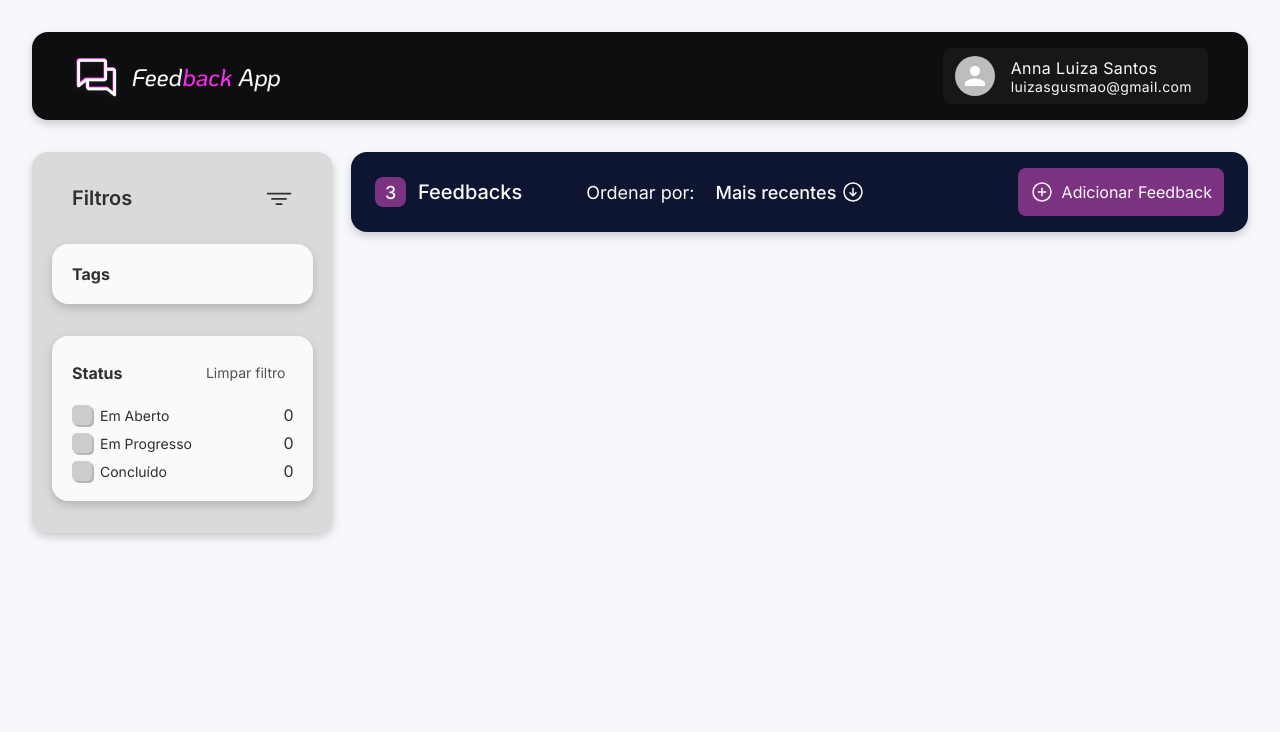
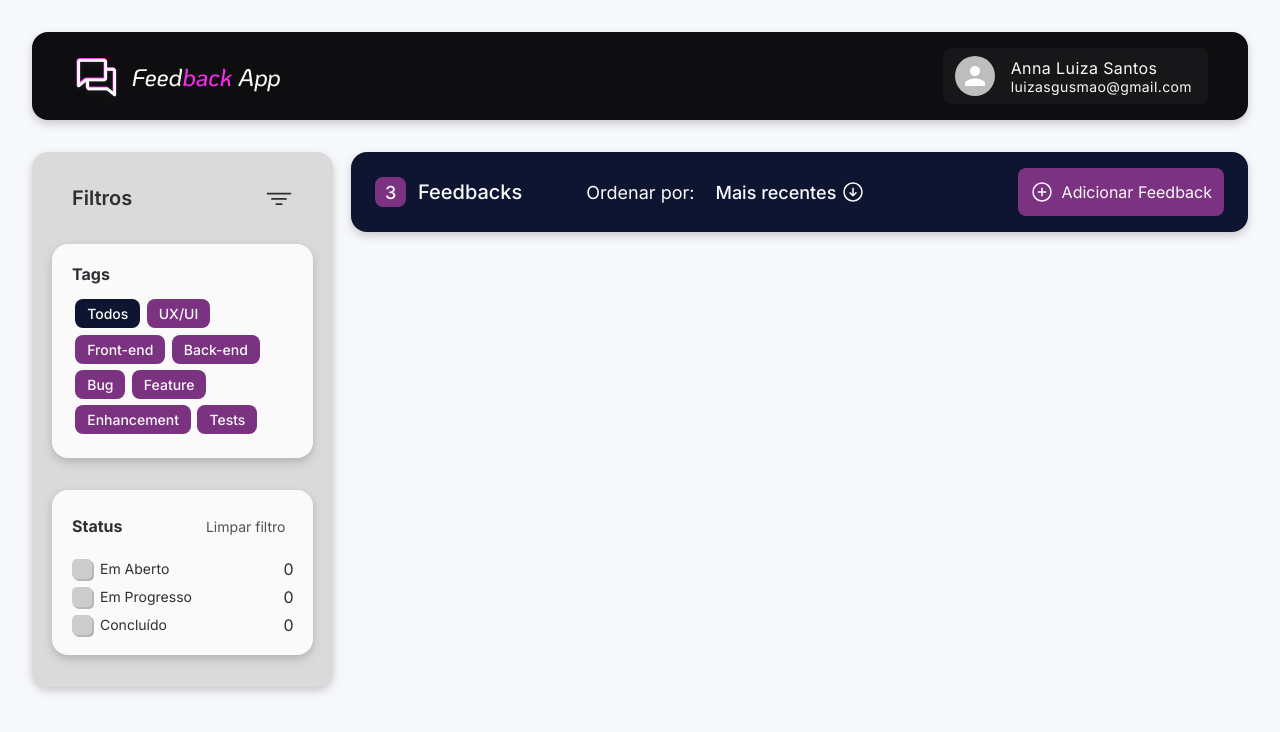
Before and after one commit to Anna-Luiza-Gusmao/feedback-app, a React (Vite) app: page / in a window 1280 px wide. Both pictures are taken after a click on the button "Entre com o Google". Shown: the top 732 px of the page. Built offline with nearby package versions, Linux system fonts and the light colour scheme.

Commit message:
add: functional tags

```diff
--- a/src/pages/Home/index.tsx
+++ b/src/pages/Home/index.tsx
@@ -3,14 +3,21 @@ import {
     BoxFromNavbar,
     CheckboxContent,
     Content,
-    HeaderBoxFromNavbar,
     HeaderFromNavbar,
+    HeaderStatusFromNavbar,
+    HeaderTagsFromNavbar,
     HomeContainer,
-    NavBar
+    NavBar,
+    Tag
 } from "./styles"
 import { Header } from "./components/Header"
 import { CheckboxStatus } from "./components/Checkbox"
 import { useState } from "react"
+import TagsList from "./tagsList.json"
+
+interface CheckedTags {
+    [key: string]: boolean
+}
 
 export function HomePage() {
     const [isCheckedStatus, setIsCheckedStatus] = useState({
@@ -18,12 +25,43 @@ export function HomePage() {
         inProgress: false,
         concluded: false
     })
+    const [isCheckedTags, setIsCheckedTags] = useState<CheckedTags>(TagsList.tags)
 
     const handleClearFilter = () => {
         setIsCheckedStatus({
             opened: false,
             inProgress: false,
             concluded: false
+        })
+    }
+
+    const handleSelectedTag = (tagName: string) => {
+        setIsCheckedTags((prevTags) => {
+            let updatedTags: CheckedTags
+
+            if (tagName === 'Todos') {
+                updatedTags = Object.keys(prevTags).reduce((tags, key) => {
+                    if(key === "Todos") tags[key] = true
+                    tags[key] = false
+
+                    return tags
+                }, {} as CheckedTags)
+
+                if (Object.keys(updatedTags).some((key) => !updatedTags[key])) {
+                    updatedTags.Todos = true
+                }
+            } else {
+                updatedTags = {
+                    ...prevTags,
+                    [tagName]: !prevTags[tagName]
+                }
+
+                if (Object.keys(updatedTags).some((key) => key !== 'Todos' && updatedTags[key])) {
+                    updatedTags.Todos = false
+                }
+            }
+
+            return updatedTags
         })
     }
 
@@ -35,15 +73,26 @@ export function HomePage() {
                     <FunnelSimple size={28} />
                 </HeaderFromNavbar>
                 <BoxFromNavbar>
-                    <HeaderBoxFromNavbar>
+                    <HeaderTagsFromNavbar>
                         <p>Tags</p>
-                    </HeaderBoxFromNavbar>
+                        <section>
+                            {Object.keys(isCheckedTags).map((tagName) => (
+                                <Tag
+                                    key={tagName}
+                                    selected={isCheckedTags[tagName]}
+                                    onClick={() => handleSelectedTag(tagName)}
+                                >
+                                    {tagName}
+                                </Tag>
+                            ))}
+                        </section>
+                    </HeaderTagsFromNavbar>
                 </BoxFromNavbar>
                 <BoxFromNavbar>
-                    <HeaderBoxFromNavbar>
+                    <HeaderStatusFromNavbar>
                         <p>Status</p>
                         <button onClick={handleClearFilter}>Limpar filtro</button>
-                    </HeaderBoxFromNavbar>
+                    </HeaderStatusFromNavbar>
                     <CheckboxContent>
                         <div>
                             <CheckboxStatus
--- a/src/pages/Home/styles.ts
+++ b/src/pages/Home/styles.ts
@@ -47,7 +47,37 @@ export const BoxFromNavbar = styled.div`
     background-color: ${props => props.theme.colors.white};
 `
 
-export const HeaderBoxFromNavbar = styled.div`
+export const HeaderTagsFromNavbar = styled.div`
+    display: flex;
+    flex-direction: column;
+    gap: 0.75rem;
+
+    p {
+        font-size: 1rem;
+        font-weight: 700;
+    }
+`
+
+interface Tag {
+    selected: boolean
+}
+
+export const Tag = styled.button<Tag>`
+    all: unset;
+    padding: 0.375rem 0.75rem;
+    margin: 0.2rem;
+
+    cursor: pointer;
+    border-radius: 8px;
+    color: ${props => props.theme.colors.white};
+    font-size: 0.875rem;
+    font-weight: 500;
+    background-color: ${
+        props => props.selected ? props.theme.colors["blue-700"] : props.theme.colors["purple-300"]
+    };
+`
+
+export const HeaderStatusFromNavbar = styled.div`
     display: flex;
     justify-content: space-between;
     align-items: center;
--- /dev/null
+++ b/src/pages/Home/tagsList.json
@@ -0,0 +1,12 @@
+{
+    "tags": {
+        "Todos": true,
+        "UX/UI": false,
+        "Front-end": false,
+        "Back-end": false,
+        "Bug": false,
+        "Feature": false,
+        "Enhancement": false,
+        "Tests": false
+    }
+}
```
